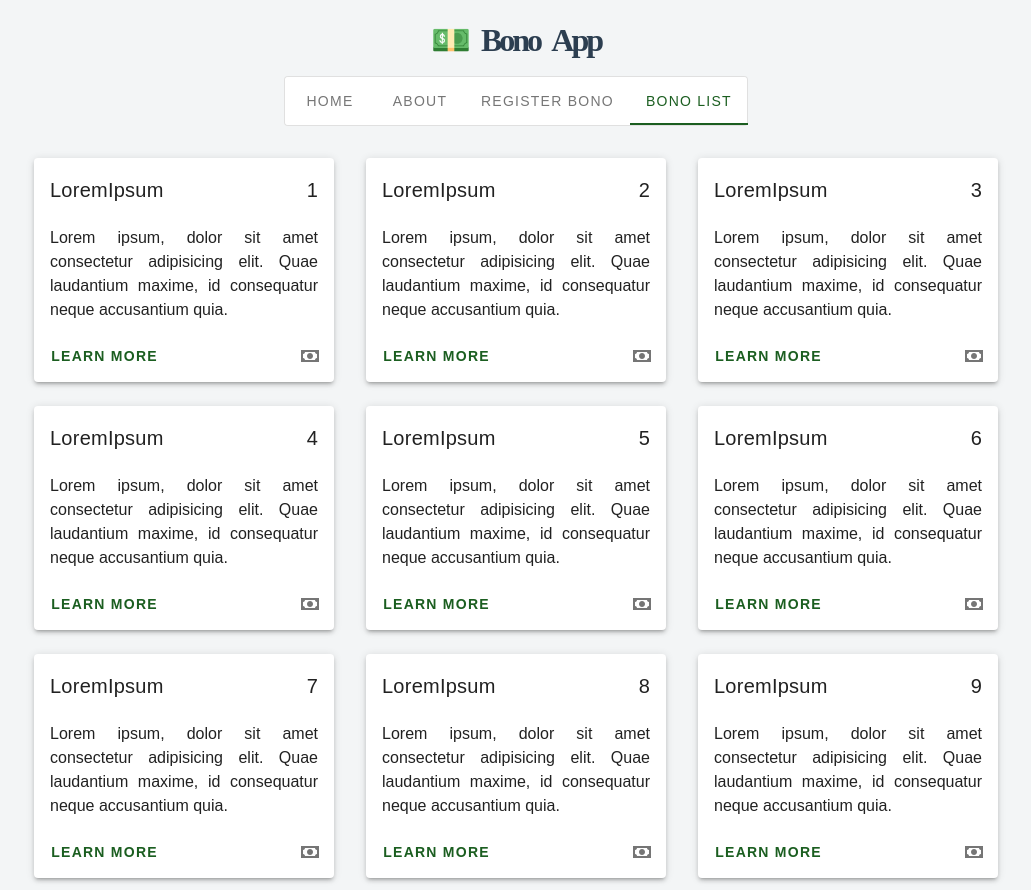
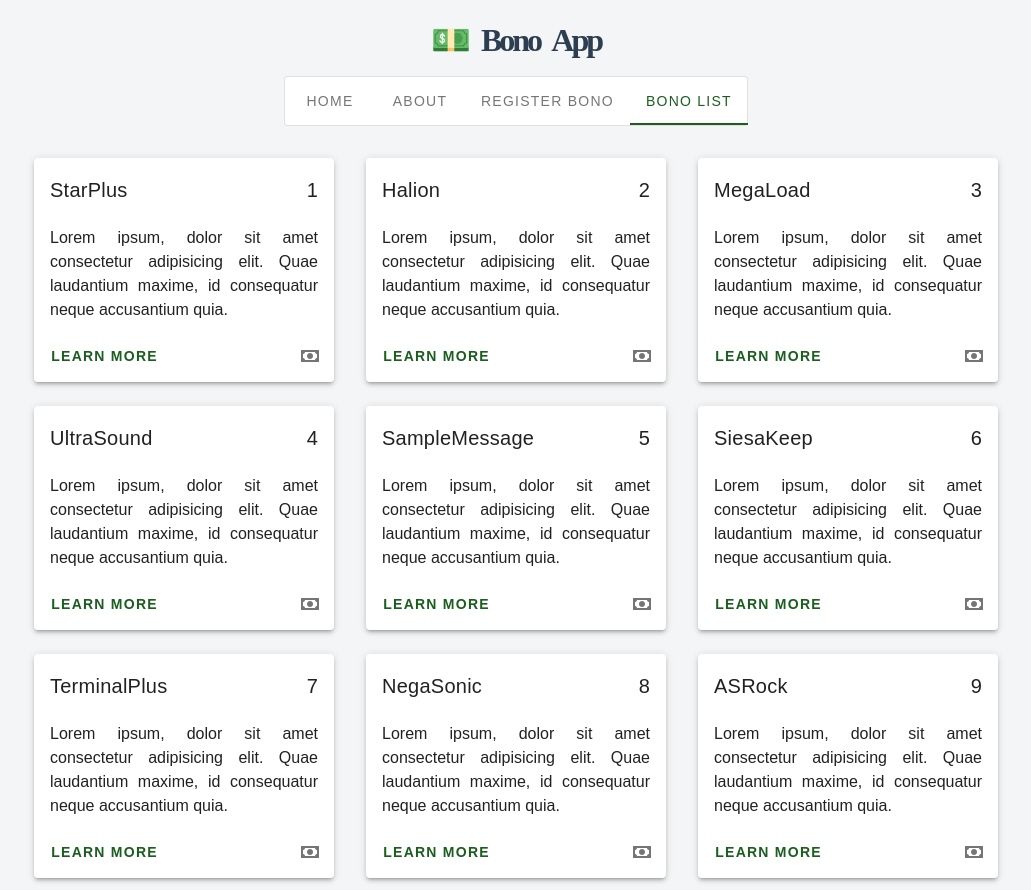
Before and after one commit to Bono-App/BonoApp-frontend, a Vue app: page /bondlist in a window 1280 px wide. Shown: the whole page, without its empty margins (124-1155 px from the left). Built offline with nearby package versions, Linux system fonts and the light colour scheme.

Commit message:
feat: improve tables by section result

```diff
--- a/src/views/BondListView.vue
+++ b/src/views/BondListView.vue
@@ -5,17 +5,26 @@
       <v-dialog persistent v-if="dialog" v-model=itemSelect width="500">
         <v-card>
           <v-card-title>
-            Lorem ipsum
+            Resultados bono: Lorem ipsum
             <v-spacer></v-spacer>
             {{ itemSelect.id }}
           </v-card-title>
           <v-divider></v-divider>
 
-          <v-expansion-panels accordion flat>
-            <v-expansion-panel v-for="(item,i) in 5" :key="i">
-              <v-expansion-panel-header>Item</v-expansion-panel-header>
+          <v-expansion-panels flat accordion multiple>
+            <v-expansion-panel v-for="(item,i) in sectionResult" :key="i">
+              <v-expansion-panel-header>{{item.name}}</v-expansion-panel-header>
               <v-expansion-panel-content>
-                Lorem ipsum dolor sit amet, consectetur adipiscing elit, sed do eiusmod tempor incididunt ut labore et dolore magna aliqua. Ut enim ad minim veniam, quis nostrud exercitation ullamco laboris nisi ut aliquip ex ea commodo consequat.
+                <v-simple-table dense dark class="rounded">
+                  <template v-slot:default>
+                    <tbody>
+                      <tr v-for="(area,a) in item.areas" :key="a">
+                        <td>{{area}}</td>
+                        <td>{{itemSelect.name}}</td>
+                      </tr>
+                    </tbody>
+                  </template>
+                </v-simple-table>
               </v-expansion-panel-content>
             </v-expansion-panel>
           </v-expansion-panels>
@@ -28,7 +37,6 @@
             </v-btn>
           </v-card-actions>
         </v-card>
-
       </v-dialog>
 
       <template v-for="bono in fakebonoslist">
@@ -64,50 +72,90 @@ export default {
       fakebonoslist: [
         {
           id: 1,
-          name: 'LoremIpsum',
+          name: 'StarPlus',
           content: 150,
         },
         {
           id: 2,
-          name: 'LoremIpsum',
+          name: 'Halion',
           content: 350,
         },
         {
           id: 3,
-          name: 'LoremIpsum',
+          name: 'MegaLoad',
           content: 250,
         },
         {
           id: 4,
-          name: 'LoremIpsum',
+          name: 'UltraSound',
           content: 250,
         },
         {
           id: 5,
-          name: 'LoremIpsum',
+          name: 'SampleMessage',
           content: 250,
         },
         {
           id: 6,
-          name: 'LoremIpsum',
+          name: 'SiesaKeep',
           content: 250,
         },
         {
           id: 7,
-          name: 'LoremIpsum',
+          name: 'TerminalPlus',
           content: 250,
         },
         {
           id: 8,
-          name: 'LoremIpsum',
+          name: 'NegaSonic',
           content: 250,
         },
         {
           id: 9,
-          name: 'LoremIpsum',
+          name: 'ASRock',
           content: 250,
         }
       ],
+      sectionResult: [
+        {
+          name: "Estructuración del Bono",
+          areas: [
+            "Frecuencia del cupón",
+            "Días capitalización",
+            "N° Períodos pos Año",
+            "N° Total de Períodos por Año",
+            "Tasa efectiva anual",
+            "Tasa efectiva semestral",
+            "COK Semestral",
+            "Cortes Iniciales Emisor",
+            "Cortes Iniciales Bonista",
+            ]
+        },
+        {
+          name: "Precio Actual y Utilidad",
+          areas: [
+            "Precio Actual",
+            "Utilidad / Pérdida"
+          ]
+        },
+        {
+          name: "Ratios de decisión",
+          areas: [
+            "Duración",
+            "Convexidad",
+            "Total",
+            "Duración modificada"
+          ]
+        },
+        {
+          name: "Indicadores de Rentabilidad",
+          areas: [
+            "TCEA Emisor",
+            "TCEA Emisor c/Escudo",
+            "TREA Bonista",
+          ]
+        }
+      ]
     }),
     methods: {
       openDialog(data){
```
